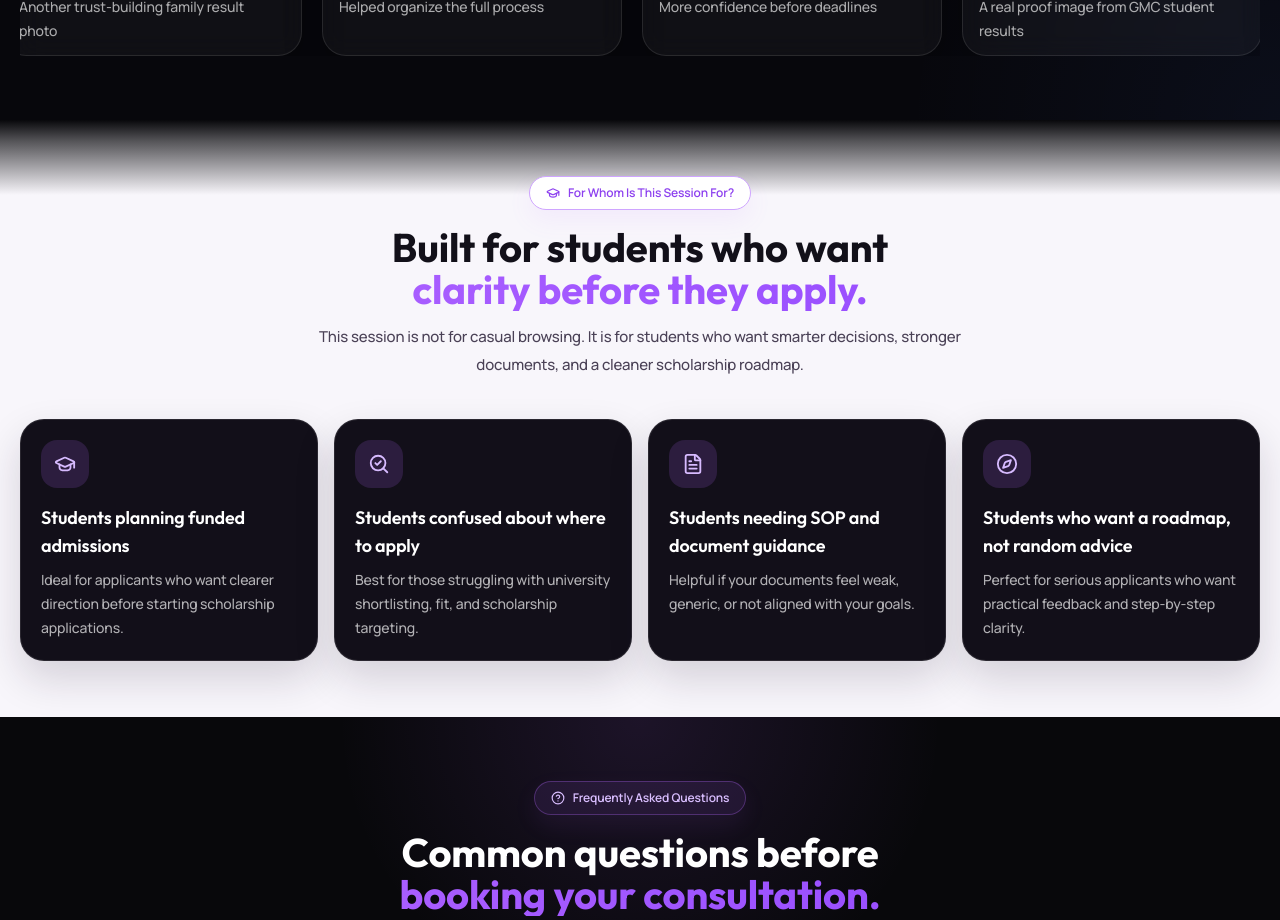
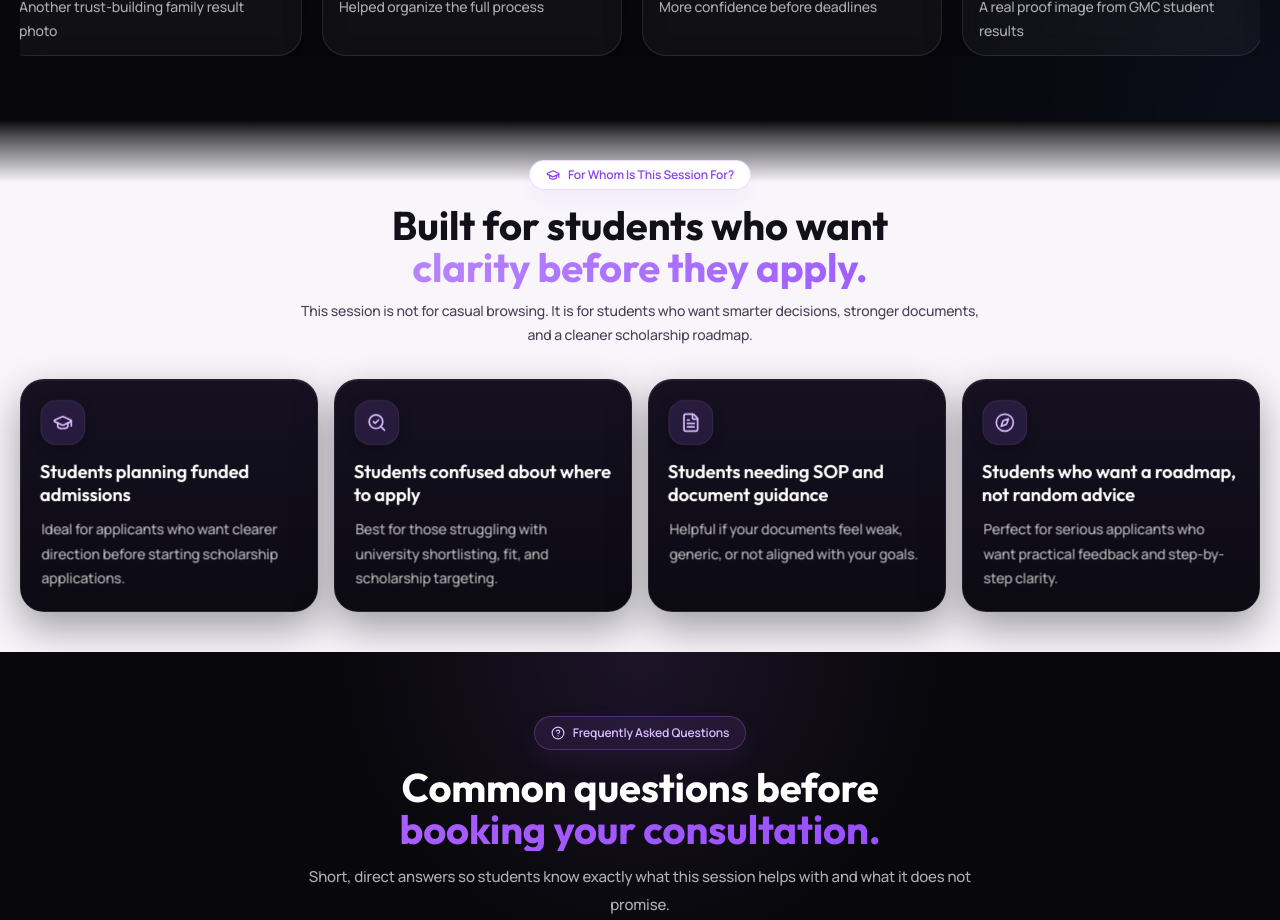
Before and after one commit to MuhammadNoumanAfzal/gmc-session-management, a React (Vite) app: page / in a window 1280 px wide. Shown: the part 4540-5460 px from the top of the page. Built offline with nearby package versions, Linux system fonts and the light colour scheme.

Commit message:
feat: add SessionAudienceSection component with interactive 3D tilt cards

```diff
--- a/src/components/landing/SessionAudienceSection.jsx
+++ b/src/components/landing/SessionAudienceSection.jsx
@@ -1,4 +1,5 @@
-import { motion } from 'framer-motion'
+import { useRef, useState } from 'react'
+import { motion, useMotionValue, useSpring, useTransform } from 'framer-motion'
 import { Compass, FileText, GraduationCap, SearchCheck } from 'lucide-react'
 import SectionReveal from '../SectionReveal'
 
@@ -25,52 +26,139 @@ const audienceCards = [
   },
 ]
 
+function TiltAudienceCard({ card, index }) {
+  const cardRef = useRef(null)
+  const Icon = card.icon
+  const [isHovered, setIsHovered] = useState(false)
+  const [spotlightPos, setSpotlightPos] = useState({ x: 0, y: 0 })
+
+  // Normalized cursor positions (-0.5 to 0.5)
+  const x = useMotionValue(0)
+  const y = useMotionValue(0)
+
+  // Maps coordinates to 3D rotation angles
+  const rotateX = useSpring(useTransform(y, [-0.5, 0.5], [14, -14]), { damping: 20, stiffness: 200 })
+  const rotateY = useSpring(useTransform(x, [-0.5, 0.5], [-14, 14]), { damping: 20, stiffness: 200 })
+  const scale = useSpring(1, { damping: 15, stiffness: 250 })
+
+  const handleMouseMove = (e) => {
+    if (!cardRef.current) return
+    const rect = cardRef.current.getBoundingClientRect()
+
+    // Normalized position mapping
+    const mouseX = e.clientX - rect.left - rect.width / 2
+    const mouseY = e.clientY - rect.top - rect.height / 2
+    x.set(mouseX / rect.width)
+    y.set(mouseY / rect.height)
+
+    // Spotlight tracking position
+    setSpotlightPos({
+      x: e.clientX - rect.left,
+      y: e.clientY - rect.top,
+    })
+
+    setIsHovered(true)
+    scale.set(1.03)
+  }
+
+  const handleMouseLeave = () => {
+    x.set(0)
+    y.set(0)
+    scale.set(1)
+    setIsHovered(false)
+  }
+
+  return (
+    <motion.article
+      ref={cardRef}
+      onMouseMove={handleMouseMove}
+      onMouseLeave={handleMouseLeave}
+      className="relative rounded-[24px] border border-white/8 bg-[linear-gradient(180deg,#151121_0%,#0c0a13_100%)] p-5.5 shadow-[0_16px_40px_rgba(11,8,18,0.38),inset_0_1px_0_rgba(255,255,255,0.06)] cursor-pointer select-none [perspective:1200px] overflow-hidden"
+      style={{
+        rotateX,
+        rotateY,
+        scale,
+        transformStyle: 'preserve-3d',
+      }}
+      initial={{ opacity: 0, y: 20 }}
+      whileInView={{ opacity: 1, y: 0 }}
+      viewport={{ once: true, amount: 0.15 }}
+      transition={{ duration: 0.45, delay: index * 0.08, ease: [0.22, 1, 0.36, 1] }}
+    >
+      {/* Dynamic glow overlay around border */}
+      {isHovered && (
+        <div
+          className="pointer-events-none absolute -inset-px rounded-[24px] opacity-100 transition-opacity duration-300 z-10"
+          style={{
+            border: '1px solid rgba(180, 103, 255, 0.25)',
+            background: `radial-gradient(100px circle at ${spotlightPos.x}px ${spotlightPos.y}px, rgba(180, 103, 255, 0.15), transparent 80%)`
+          }}
+        />
+      )}
+
+      {/* Reactive cursor spotlight glow behind text */}
+      {isHovered && (
+        <div
+          className="pointer-events-none absolute inset-0 opacity-40 transition-opacity duration-300 z-0"
+          style={{
+            background: `radial-gradient(180px circle at ${spotlightPos.x}px ${spotlightPos.y}px, rgba(180, 103, 255, 0.18), transparent 80%)`,
+          }}
+        />
+      )}
+
+      {/* Floating 3D Icon Box */}
+      <div
+        className="relative z-10 mb-4 inline-grid h-11 w-11 place-items-center rounded-2xl border border-white/8 bg-[#2d1e45]/80 text-[#d7bbff] shadow-[0_4px_12px_rgba(0,0,0,0.25)]"
+        style={{ transform: 'translateZ(25px)' }}
+      >
+        <Icon size={20} />
+      </div>
+
+      {/* Floating 3D Title */}
+      <h3
+        className="relative z-10 [font-family:'Outfit',sans-serif] text-base leading-tight font-semibold text-white sm:text-lg"
+        style={{ transform: 'translateZ(30px)' }}
+      >
+        {card.title}
+      </h3>
+
+      {/* Floating 3D Description */}
+      <p
+        className="relative z-10 mt-2.5 text-xs leading-6 text-white/72 sm:text-sm"
+        style={{ transform: 'translateZ(15px)' }}
+      >
+        {card.description}
+      </p>
+    </motion.article>
+  )
+}
+
 function SessionAudienceSection() {
   return (
-    <section className="relative bg-[#f8f6fb] py-10 sm:py-14" id="who-its-for">
-      <div className="pointer-events-none absolute inset-x-0 top-0 h-24 bg-[linear-gradient(180deg,#08080b_0%,rgba(8,8,11,0.68)_22%,rgba(248,246,251,0.94)_78%,#f8f6fb_100%)]" />
+    <section className="relative bg-[#f8f6fb] py-8 sm:py-10" id="who-its-for">
+      <div className="pointer-events-none absolute inset-x-0 top-0 h-20 bg-[linear-gradient(180deg,#08080b_0%,rgba(8,8,11,0.68)_22%,rgba(248,246,251,0.94)_78%,#f8f6fb_100%)]" />
       <div className="mx-auto w-full max-w-[1320px] px-4 sm:px-5">
-        <SectionReveal className="relative z-10 mb-8 text-center sm:mb-10">
-          <div className="inline-flex items-center gap-2 rounded-full border border-[#cfa5ff] bg-white px-4 py-2 text-[11px] font-semibold text-[#8d41ef] shadow-[0_10px_24px_rgba(180,103,255,0.08)] sm:text-xs">
-            <GraduationCap size={14} />
+        <SectionReveal className="relative z-10 mb-6 text-center sm:mb-8">
+          <div className="inline-flex items-center gap-2 rounded-full border border-[#cfa5ff]/40 bg-white px-4 py-1.5 text-[11px] font-semibold text-[#8d41ef] shadow-[0_10px_24px_rgba(180,103,255,0.08)] sm:text-xs">
+            <GraduationCap size={14} className="text-[#8c36ff]" />
             For Whom Is This Session For?
           </div>
-          <h2 className="mt-4 [font-family:'Outfit',sans-serif] text-[1.9rem] font-bold leading-[1.06] text-[#121019] sm:text-[2.5rem]">
+          <h2 className="mt-3.5 [font-family:'Outfit',sans-serif] text-[1.65rem] font-bold leading-[1.06] text-[#121019] sm:text-[2.1rem] md:text-[2.5rem]">
             Built for students who want
-            <span className="block bg-gradient-to-r from-[#b467ff] to-[#8f43ff] bg-clip-text text-transparent">
+            <span className="block bg-gradient-to-r from-[#cf9eff] to-[#8c36ff] bg-clip-text text-transparent">
               clarity before they apply.
             </span>
           </h2>
-          <p className="mx-auto mt-3 max-w-[700px] text-sm leading-7 text-[#4a4156] sm:text-[15px]">
+          <p className="mx-auto mt-2.5 max-w-[700px] text-sm leading-6 text-[#4a4156]">
             This session is not for casual browsing. It is for students who want smarter decisions,
             stronger documents, and a cleaner scholarship roadmap.
           </p>
         </SectionReveal>
 
         <div className="grid gap-4 md:grid-cols-2 xl:grid-cols-4">
-          {audienceCards.map((card, index) => {
-            const Icon = card.icon
-
-            return (
-              <motion.article
-                className="rounded-[24px] border border-white/10 bg-[#120f19] p-5 shadow-[0_18px_40px_rgba(29,18,45,0.16)]"
-                key={card.title}
-                initial={{ opacity: 0, y: 24 }}
-                whileInView={{ opacity: 1, y: 0 }}
-                viewport={{ once: true, amount: 0.2 }}
-                transition={{ duration: 0.45, delay: index * 0.08, ease: [0.22, 1, 0.36, 1] }}
-                whileHover={{ y: -4 }}
-              >
-                <div className="mb-4 inline-grid h-12 w-12 place-items-center rounded-2xl bg-[#b467ff]/16 text-[#d7bbff]">
-                  <Icon size={22} />
-                </div>
-                <h3 className="[font-family:'Outfit',sans-serif] text-lg font-semibold text-white">
-                  {card.title}
-                </h3>
-                <p className="mt-2 text-sm leading-6 text-white/68">{card.description}</p>
-              </motion.article>
-            )
-          })}
+          {audienceCards.map((card, index) => (
+            <TiltAudienceCard key={card.title} card={card} index={index} />
+          ))}
         </div>
       </div>
     </section>
```
